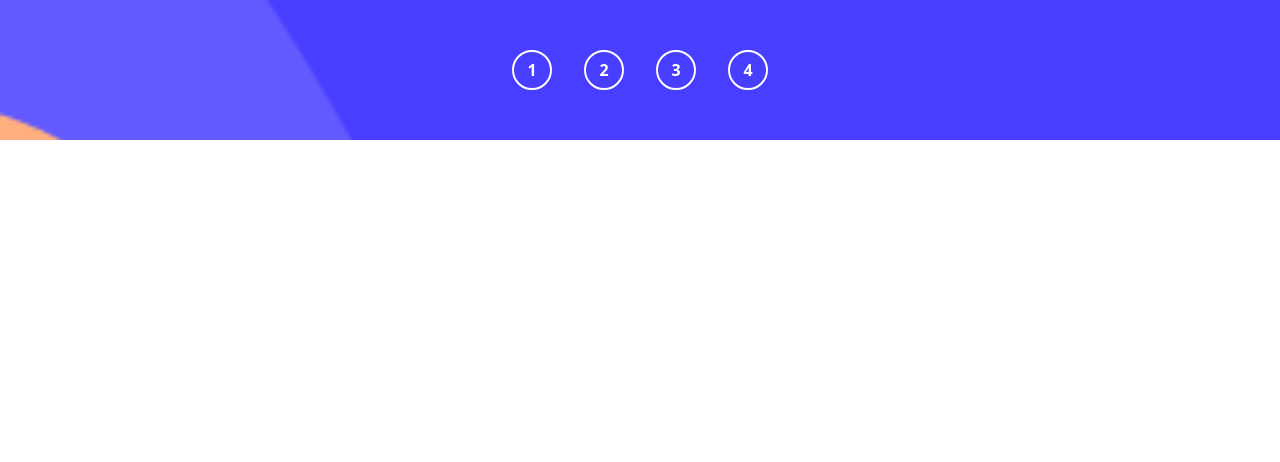
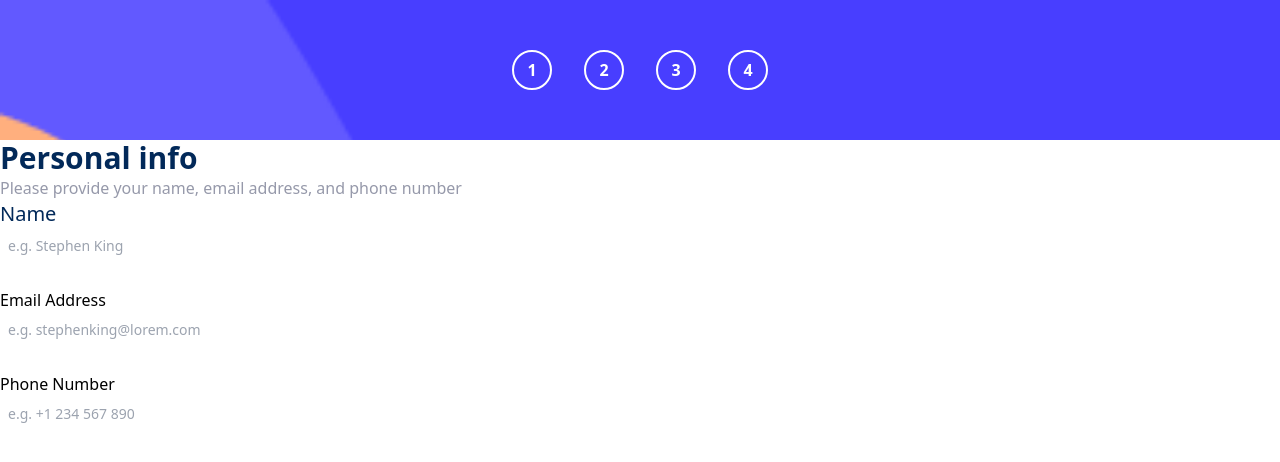
Before and after one commit to elizabet-bagdasaryan/multi-step-form, a React (Vite) app: page /info in a window 1280 px wide. Shown: the top 462 px of the page. Built offline with nearby package versions, Linux system fonts and the light colour scheme.

Commit message:
wip: add info page

```diff
--- a/src/Navigation/Navbar.css
+++ b/src/Navigation/Navbar.css
@@ -13,7 +13,3 @@
 .wrapper div{
     margin: 0 16px
 }
-
-.click{
-    background-color: red;
-}
--- a/src/Pages/Info.tsx
+++ b/src/Pages/Info.tsx
@@ -1,6 +1,77 @@
+import { useState } from "react";
+
 function Info(){
+
+    const [name, setName] = useState("");
+    const [email, setEmail] = useState("");
+    const [phone, setPhone] = useState("");
+
+    const [nameError, setNameError] = useState(false);
+    const [emailError, setEmailError] = useState(false);
+    const [phoneError, setPhoneError] = useState(false);
+
+
+
     return(
-        <></>
+        <div className="bg-white rouned absolute ">
+    <h2 className="text-3xl text-denim font-bold">Personal info</h2>
+    <p className="text-gray">Please provide your name, email address, and phone number</p>
+    <div className="mb-6">
+        <label htmlFor="name" className="text-denim text-xl ">Name</label>
+        <br />
+        <input
+          type="text"
+          name="name"
+          value={name}
+          className="p-2 text-sm rounded"
+          placeholder="e.g. Stephen King"
+          onChange={(e) => setName(e.target.value)}
+        />
+        <br />
+        {nameError && (
+          <span className="text-red text-xs italic">
+            Required. Min 2 characters
+          </span>
+        )}
+      </div>
+      <div className="mb-6">
+        <label htmlFor="email">Email Address</label>
+        <br />
+        <input
+          type="text"
+          name="email"
+          value={email}
+          className="p-2 text-sm rounded"
+          placeholder="e.g. stephenking@lorem.com"
+          onChange={(e) => setEmail(e.target.value)}
+        />
+        <br />
+        {emailError && (
+          <span className="text-red text-xs italic">
+            Required. Should match Email format
+          </span>
+        )}
+      </div>
+      <div className="mb-6">
+        <label htmlFor="phone">Phone Number</label>
+        <br />
+
+        <input
+          type="text"
+          name="phone"
+          className="p-2 text-sm rounded "
+          placeholder="e.g. +1 234 567 890"
+          value={phone}
+
+        />
+        <br />
+        {phoneError && (
+          <span className="text-red text-xs italic">
+            Required. Should include 8-15 digits
+          </span>
+        )}
+      </div>
+        </div>
     )
 }
 
--- a/tailwind.config.js
+++ b/tailwind.config.js
@@ -9,6 +9,7 @@ export default {
       colors: {
         denim: '#022959',
         sky: '#BEE2FD',
+        gray: "#9699AA",
       },
     },
   },
```
